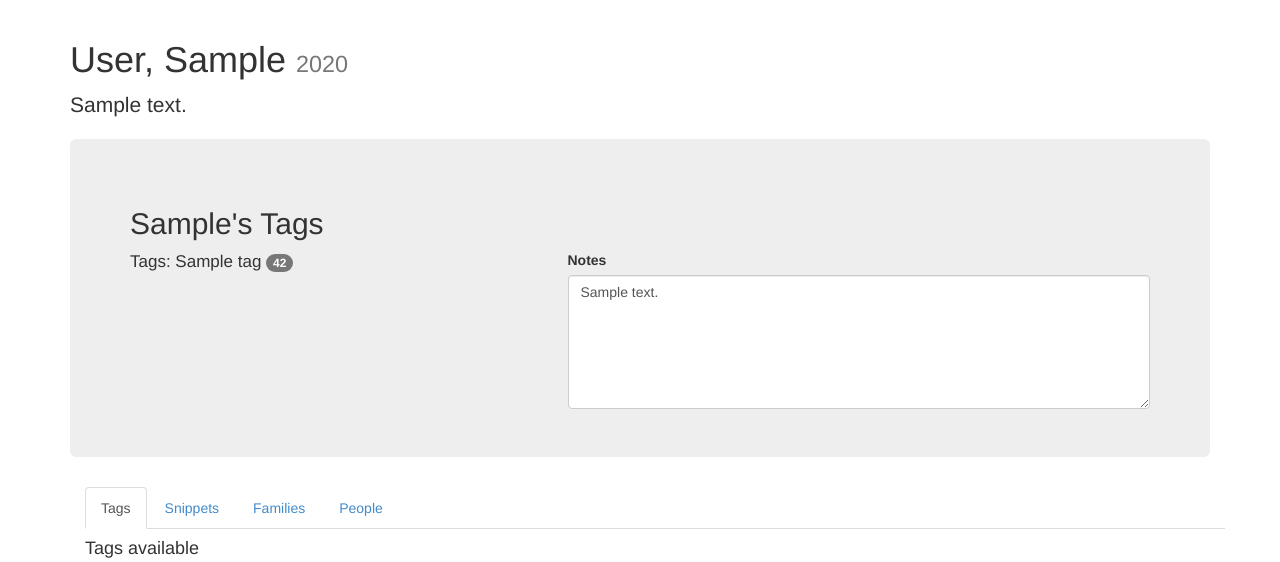
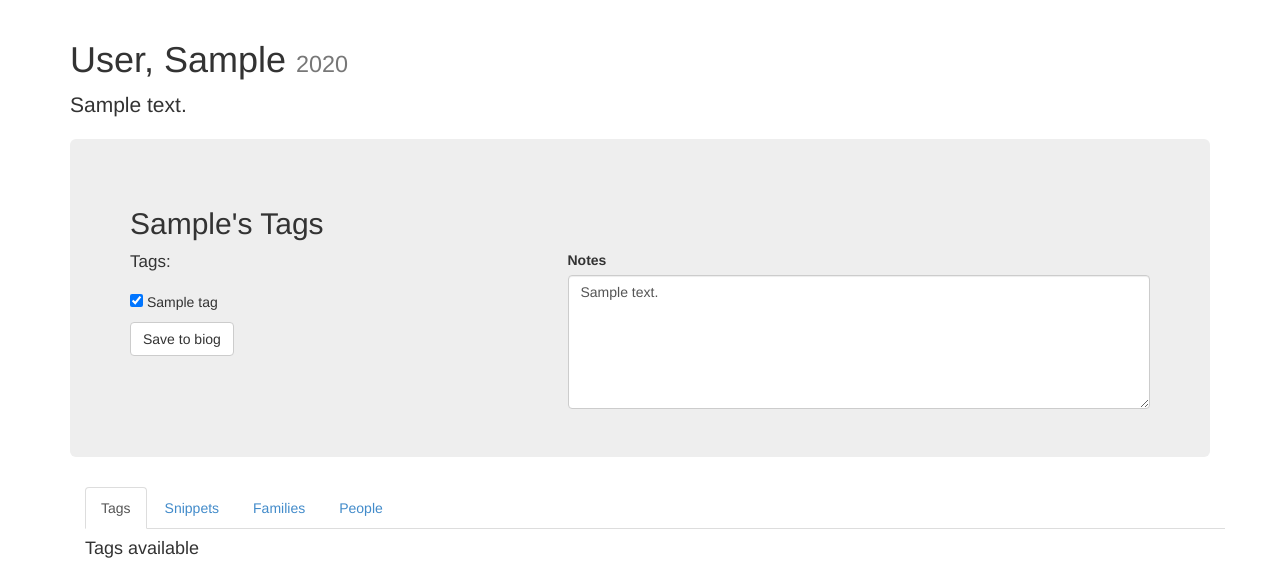
Before and after one commit to davidgillies/fh-snippets, a Django app: template fh_snippets/biogs/templates/biog.html in a window 1280 px wide. Shown: the part 51-613 px from the top of the page. Run offline with Django 3.2, Linux system fonts and the light colour scheme; the template is opened without the code that fills it: most values are stand-ins (such as "Sample title", 1, 10 or a date in 2020); parts of the project's set-up code (start-up, migrations or seed data) failed here and were passed over; some libraries are stand-ins or nearby versions.

Commit message:
added in remove tags option

```diff
--- a/fh_snippets/biogs/templates/biog.html
+++ b/fh_snippets/biogs/templates/biog.html
@@ -12,9 +12,22 @@
 		<div class="row">
 			<div class="col-sm-5">
 
+<form action="/biogs/{{biog.id}}/remove_tags" method="POST" class="form-inline" role="form">
+				<p>
+					Tags: {% for tag in biog.tags.all %}
 
-				<p>
-					Tags: {% for tag in biog.tags.all %}{{tag.tagname}} <span class="badge">42</span> {% endfor %}
+                                        <div class="checkbox">
+                                                <label>
+                                                        <input type="checkbox" checked name="tag_{{tag.id}}" value="{{tag.id}}">
+                                                        {{tag.tagname}} </label>
+                                        </div>
+ {% endfor %}
+<div class="tags-section">
+      {% csrf_token %}                                  <button type="submit" class="btn btn-default">
+                                                Save to biog
+                                        </button>
+</div>
+</form>
 				</p>
 
 			</div>
--- a/fh_snippets/fh_snippets/urls.py
+++ b/fh_snippets/fh_snippets/urls.py
@@ -16,6 +16,7 @@ urlpatterns = patterns('',
     url(r'^biogs/$', 'biogs.views.index', name='biogs'),
     #url(r'^biogs/biog_view/$', 'biogs.views.biog', name='biog'),
     url(r'^biogs/new/$', 'biogs.views.new_biog', name='new_biog'),
+    url(r'^biogs/(\d+)/remove_tags', 'biogs.views.remove_tags', name='remove_tags'),
     url(r'^biogs/(\d+)/add_tags','biogs.views.add_tags', name='add_tag'),
     url(r'^biogs/(\d+)/add_snippets', 'biogs.views.add_snippets', name='add_snippet'),
     url(r'^biogs/(\d+)/add_families', 'biogs.views.add_families', name='add_families'),
```
Also changed, not shown: fh_snippets/biogs/views.py (+14 -0 lines).
